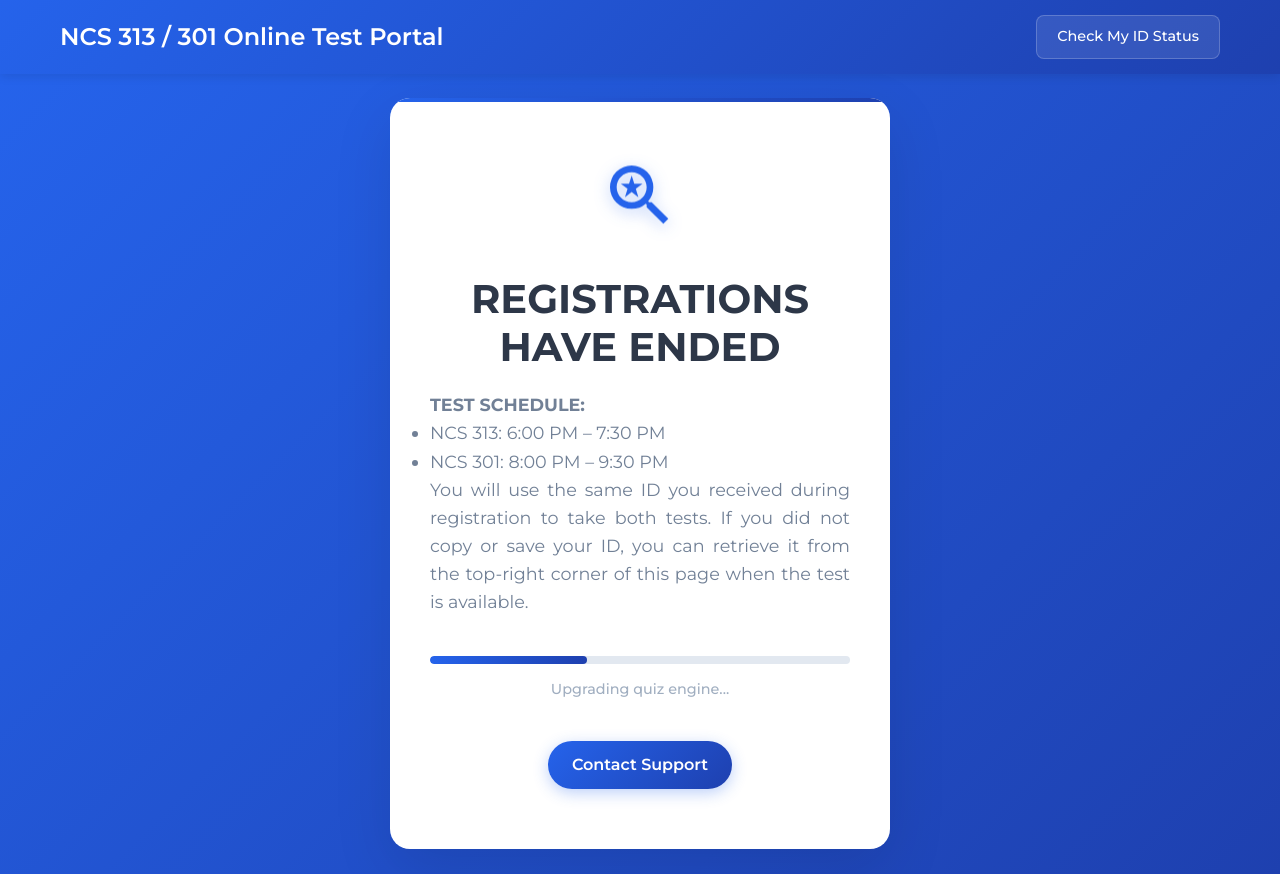
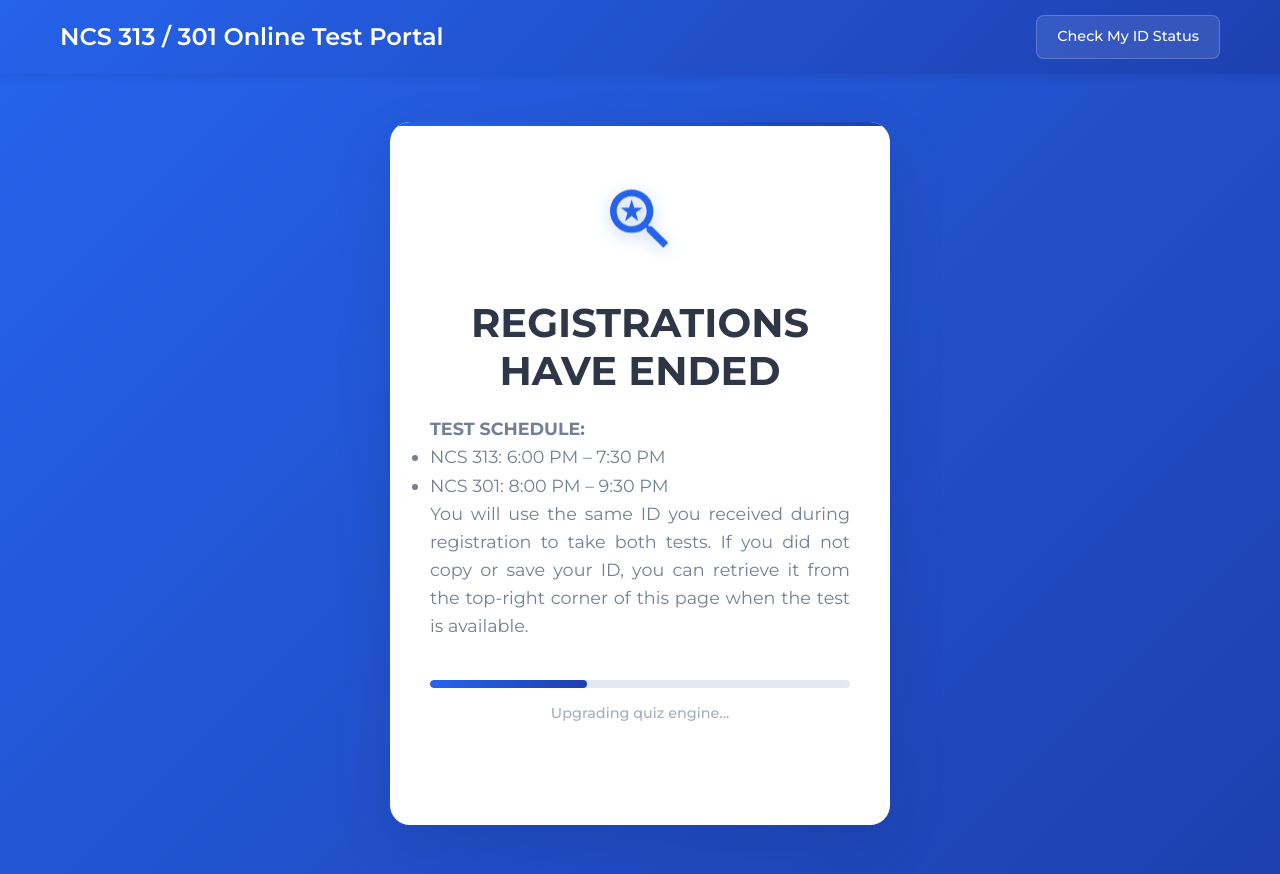
Before and after one commit to kachiDeGreat/quiz-app, a React (Create React App) app: page / in a window 1280 px wide. Built offline with nearby package versions, Linux system fonts and the light colour scheme.

Commit message:
Hide contact link

```diff
--- a/src/component/underMaintance/MaintenancePage.tsx
+++ b/src/component/underMaintance/MaintenancePage.tsx
@@ -55,9 +55,9 @@ const MaintenancePage: React.FC = () => {
         </div>
 
         <div className="maintenance-contact">
-          <a href="https://wa.link/7fu1sh" className="contact-link">
+          {/* <a href="https://wa.link/7fu1sh" className="contact-link">
             Contact Support
-          </a>
+          </a> */}
           {/* <a
             href="mailto:onyekachi.godswill.richard@gmail.com"
             className="contact-link"
```
